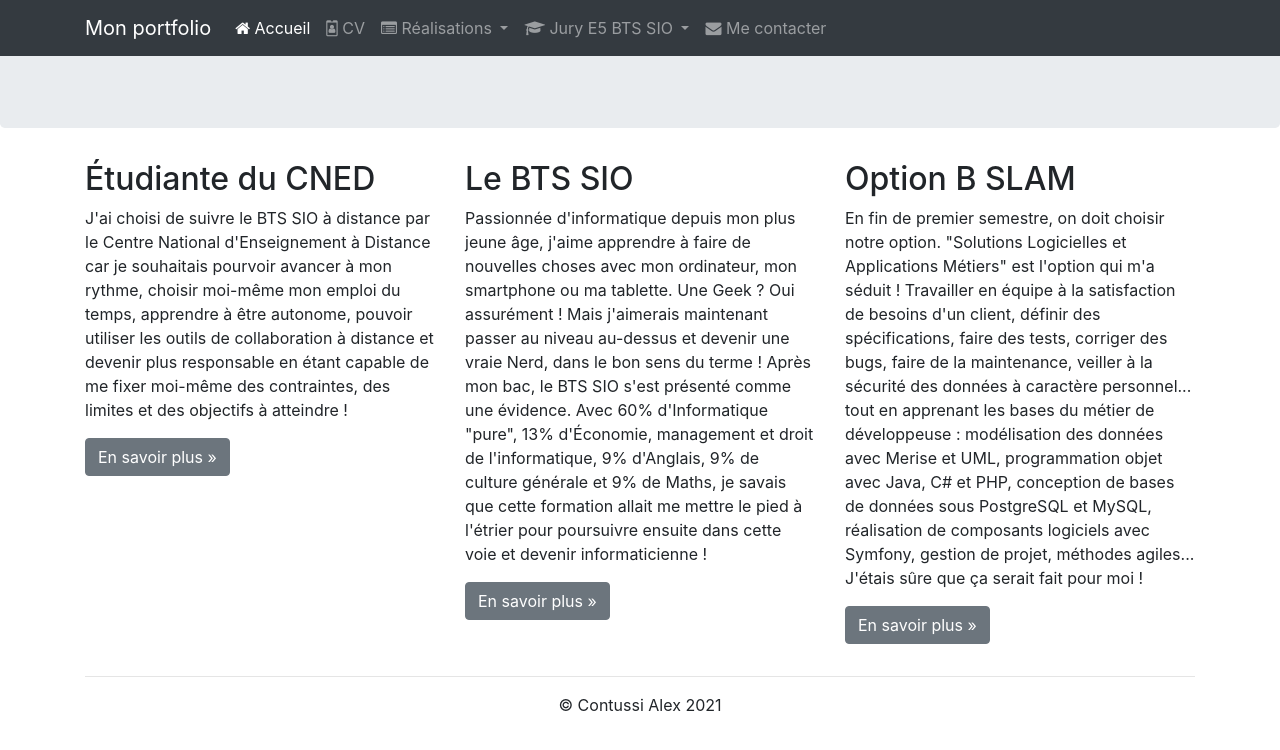
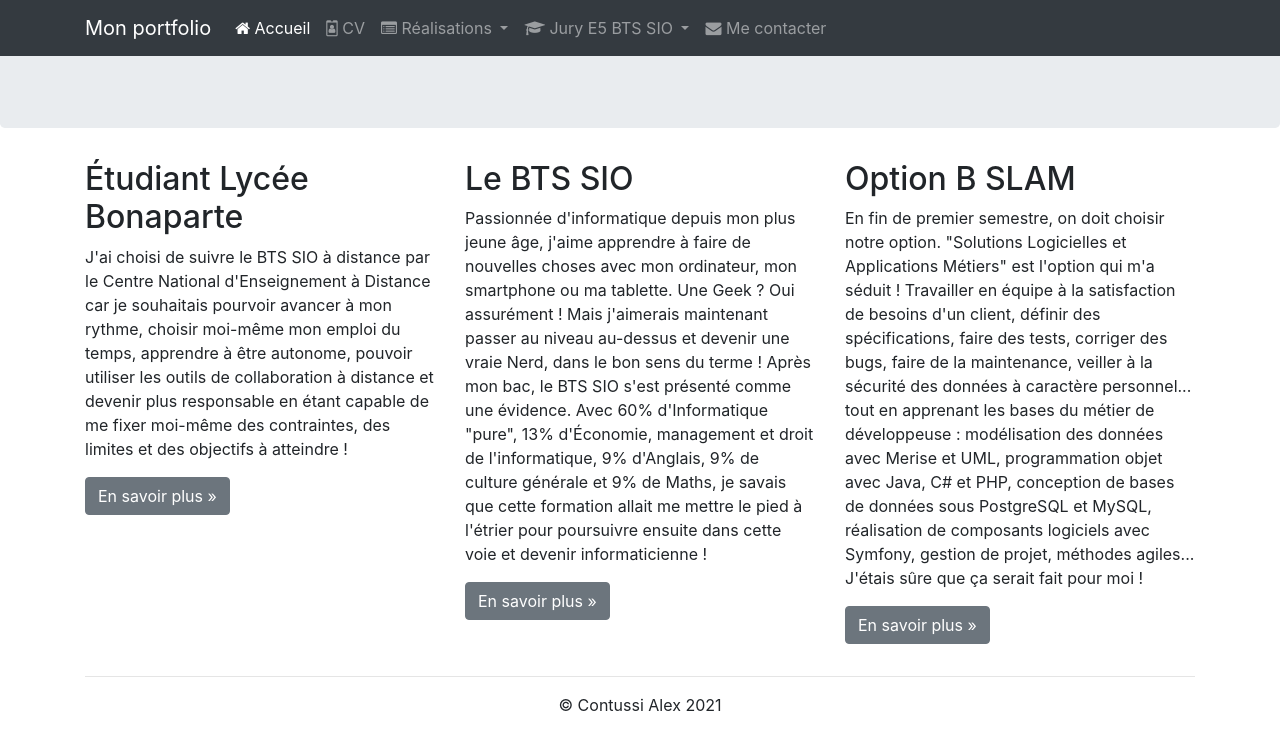
Before and after one commit to AlexContussi/portfolio.github.io, a plain HTML site: page index.html in a window 1280 px wide. Drawn offline with nearby package versions, Linux system fonts and the light colour scheme.

```diff
--- a/index.html
+++ b/index.html
@@ -123,7 +123,7 @@
             <div class="container">
                 <div class="row">
                     <div class="col-lg-4">
-                        <h2>Étudiante du CNED</h2>
+                        <h2>Étudiant Lycée Bonaparte </h2>
                         <p>J'ai choisi de suivre le BTS SIO à distance par le Centre National
                             d'Enseignement à Distance car je souhaitais pourvoir avancer à mon rythme,
                             choisir moi-même mon emploi du temps, apprendre à être autonome, pouvoir
@@ -131,7 +131,7 @@
                             étant capable de me fixer moi-même des contraintes, des limites et des
                             objectifs à atteindre !
                         </p>
-                        <p><a class="btn btn-secondary" href="http://www.cned.fr" target="_blank"
+                        <p><a class="btn btn-secondary" href="http://www.lyc-bonaparte.fr" target="_blank"
                               role="button">En savoir plus »</a>
                         </p>
                     </div>
```
